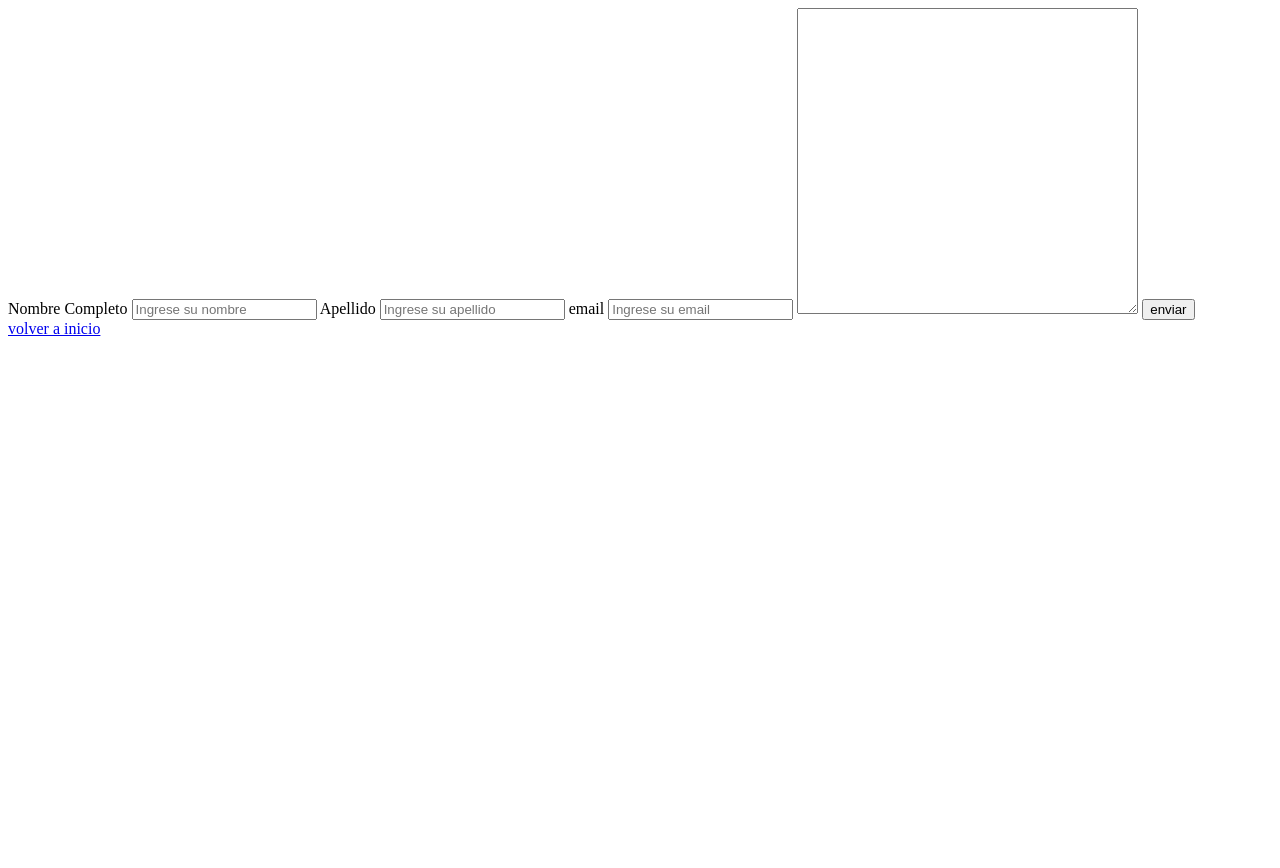
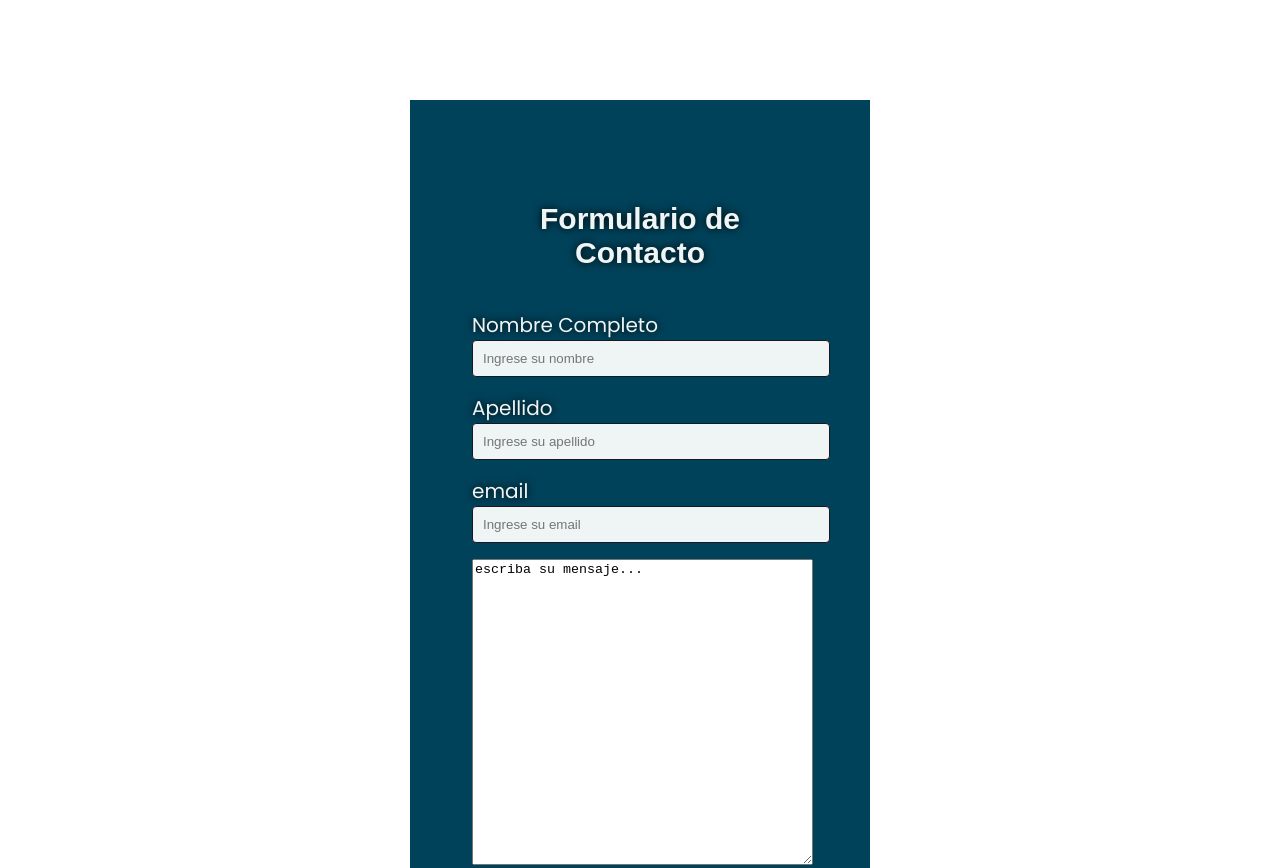
Before and after one commit to jesicaaras/PROYECTO-INTEGRADOR-WEB-UNTREFSCHOOL, a plain HTML site: page formulario.html in a window 1280 px wide. Shown: the top 868 px of the page. Before the commit the page ends 800 px from the top, so only its background shows below. Drawn offline with Linux system fonts and the light colour scheme; a web font is replaced by a local one.

Commit message:
modoficacion formulario y css

```diff
--- a/formulario.html
+++ b/formulario.html
@@ -3,22 +3,25 @@
 <head>
     <meta charset="UTF-8">
     <meta name="viewport" content="width=device-width, initial-scale=1.0">
+    <link rel="stylesheet" href="style.css">
     <title>Formulario de Contacto</title>
 </head>
 <body>
     <form action="https://formsubmit.co/jesicaaras@gmail.com" method="POST" />
-    <section>
+    <section class="form">
+        <h4>Formulario de Contacto</h4>
+
         <label for="nombres">Nombre Completo</label>
-        <input type="text" name="nombres" id="nombres" placeholder="Ingrese su nombre">
-        <label for="apellido">Apellido</label>
-        <input type="text" name="apellido" id="apellido" placeholder="Ingrese su apellido">
+        <input class="form" type="text" name="nombres" id="nombres" placeholder="Ingrese su nombre">
+        <label  for="apellido">Apellido</label>
+        <input class="form" type="text" name="apellido" id="apellido" placeholder="Ingrese su apellido">
         <label for="email">email</label>
-        <input type="email" name="email" id="email" placeholder="Ingrese su email">
-        <textarea name="mensaje" cols="40" rows="20"></textarea>
+        <input class="form" type="email" name="email" id="email" placeholder="Ingrese su email">
+        <textarea name="mensaje" cols="40" rows="20">escriba su mensaje...</textarea>
         <input type="submit" value="enviar">
 
     </section>
-    <a href="index.html">volver a inicio</a>
+    <a class="form" href="index.html">volver a inicio</a>
 </form>
 
 </body>
--- a/style.css
+++ b/style.css
@@ -146,9 +146,40 @@ iframe {
     height: 125px;
     margin:10px;
 }
-a.boton {
+a.form {
     font-size: 20px;
     color: #EFF5F5;
     background-color:#00425A ;
     margin-left:5px;
 }
+
+form {
+
+    width: 400px;
+    background-color: #00425A;
+    padding: 30px;
+    margin: auto;
+    margin-top: 100px;
+    font-family: 'Poppins', sans-serif;
+    color: #EFF5F5;
+    font-size: 20px;
+
+}
+h4 {
+    font-family: 'Belanosima', sans-serif;
+    text-align: center;
+    font-size: 30px;
+
+}
+input.form {
+    width: 100%;
+    padding: 10px;
+    background-color: #EFF5F5;
+    border-radius: 4px;
+    margin-bottom: 16px;
+    border: solid 1px #181823;
+}
+
+a.form{
+    font-size: 15px;
+}
```
